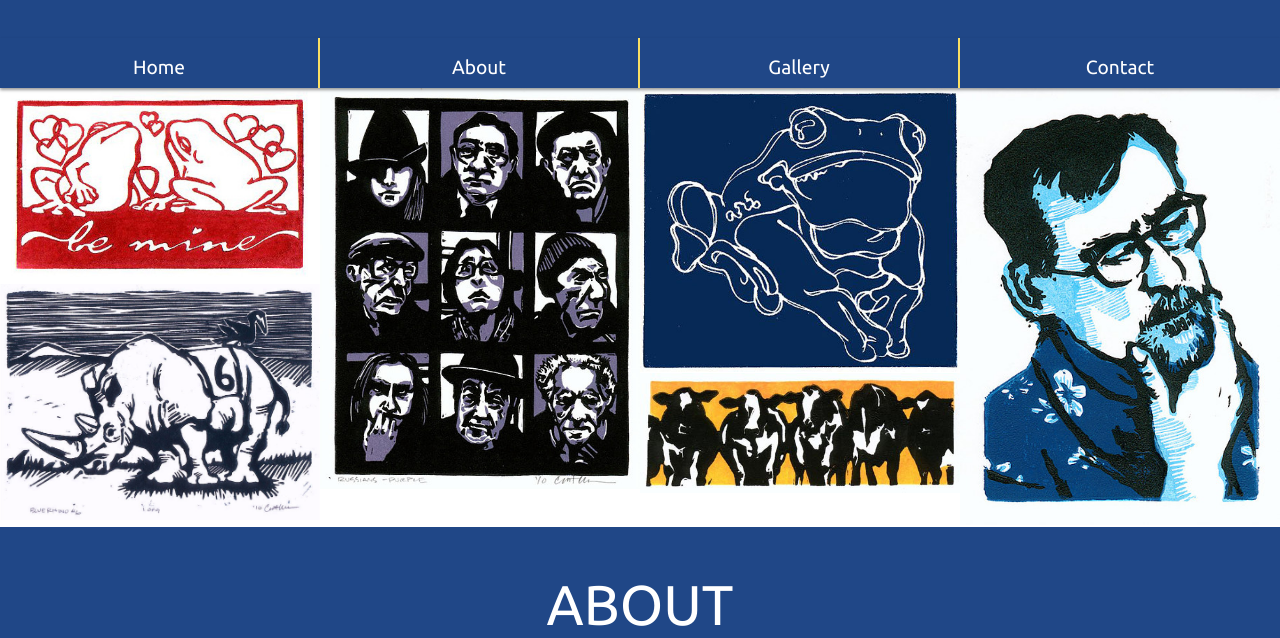
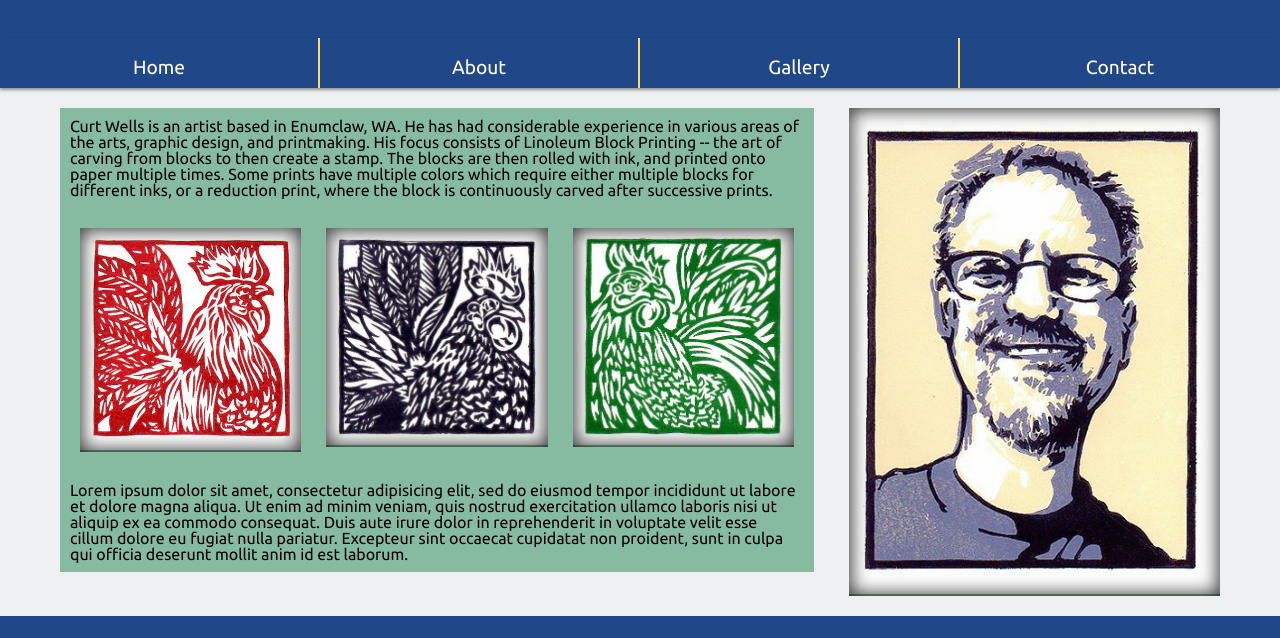
Before and after one commit to CSKingMartin/fantastic-goggles, a plain HTML site: page index.html in a window 1280 px wide. Shown: the part 162-800 px from the top of the page. Drawn offline with Linux system fonts and the light colour scheme.

Commit message:
constrict size of gallery, moved content around

```diff
--- a/index.html
+++ b/index.html
@@ -34,111 +34,9 @@
 			<li class="last"><a href="#contact">Contact</a></li>
 		</ul>
 
-		<div class="rhythm is-under-nav">
 
-			<div class="grid grid--header">
-				<div class="grid-sizer"></div>
+	<div class="rhythm is-under-nav">
 
-				<div class="grid-item">
-					<div class="reveal-block ">
-
-						<div class="reveal-block__content-dim">
-							<img src="images/valentines.jpg">
-						</div>
-
-						<div class="reveal-block__content-hide">
-							Love Frogs
-						</div>
-
-					</div>
-				</div>
-
-				<div class="grid-item">
-					<div class="reveal-block ">
-
-						<div class="reveal-block__content-dim">
-							<img src="images/russians.jpg">
-						</div>
-
-						<div class="reveal-block__content-hide">
-							Russians
-						</div>
-
-					</div>
-				</div>
-
-
-				<div class="grid-item">
-					<div class="reveal-block">
-
-						<div class="reveal-block__content-dim">
-							<img src="images/blueFrog.jpg">
-						</div>
-
-						<div class="reveal-block__content-hide">
-							Line Frog
-						</div>
-
-					</div>
-				</div>
-
-
-				<div class="grid-item">
-					<div class="reveal-block">
-
-						<div class="reveal-block__content-dim">
-							<img src="images/selfPortrait2.jpg">
-						</div>
-
-						<div class="reveal-block__content-hide">
-							Self Portrait, 3 Color Print
-						</div>
-
-					</div>
-				</div>
-
-
-				<div class="grid-item">
-					<div class="reveal-block">
-
-						<div class="reveal-block__content-dim">
-							<img src="images/rhinoJockey.jpg">
-						</div>
-
-						<div class="reveal-block__content-hide">
-							Blue Rhino no. 6
-						</div>
-
-					</div>
-				</div>
-
-				<div class="grid-item">
-					<div class="reveal-block">
-
-						<div class="reveal-block__content-dim">
-							<img src="images/cows.jpg">
-						</div>
-
-						<div class="reveal-block__content-hide">
-							Cow Line
-						</div>
-
-					</div>
-				</div>
-
-			</div>
-		</div>
-
-	<div class="rhythm">
-		<div class="header rhythm small" id="about">
-			<div class="header__logo">
-				ABOUT
-			</div>
-			<div class="header__sub">
-				CURT WELLS
-			</div>
-
-		</div>
 
 		<div class="content content--narrow">
 			<div class="rhythm">
@@ -149,18 +47,21 @@
 							Curt Wells is an artist based in Enumclaw, WA. He has had considerable experience in various areas of the arts, graphic design, and printmaking. His focus consists of Linoleum Block Printing -- the art of carving from blocks to then create a stamp. The blocks are then rolled with ink, and printed onto paper multiple times. Some prints have multiple colors which require either multiple blocks for different inks, or a reduction print, where the block is continuously carved after successive prints.
 							<br>
 						</div>
-						<!-- <div class="grid grid--body">
-							<div class="grid-sizer"></div>
-							<div class="grid-item">
+						<div class="layout-3wide">
+							<div class="card">
 								<img src="images/chickenSeries1.jpg">
+								<div class="shadow"></div>
 							</div>
-							<div class="grid-item">
+							<div class="card">
 								<img src="images/chickenSeries2.jpg">
+								<div class="shadow"></div>
 							</div>
-							<div class="grid-item">
+
+							<div class="card">
 								<img src="images/chickenSeries3.jpg">
+								<div class="shadow"></div>
 							</div>
-						</div> -->
+						</div>
 						<div class="card__content">
 							Lorem ipsum dolor sit amet, consectetur adipisicing elit, sed do eiusmod
 							tempor incididunt ut labore et dolore magna aliqua. Ut enim ad minim veniam,
@@ -175,7 +76,7 @@
 					<div class="card">
 
 						<img src="images/selfPortrait.jpg">
-
+						<div class="shadow"></div>
 					</div>
 				</div>
 
@@ -187,13 +88,10 @@
 			<div class="header__logo">
 				GALLERY
 			</div>
-			<div class="header__sub">
-				HOVER AND CLICK AN IMAGE TO VIEW MORE
-			</div>
 
 		</div>
 
-		<div class="content-main rhythm">
+		<div class="content content--narrow rhythm">
 
 			<div class="grid grid--body">
 				<div class="grid-sizer"></div>
--- a/main.css
+++ b/main.css
@@ -76,14 +76,17 @@ h5 {
 
 .card {
   position: relative;
+  background: #86baa1;
   height: 100%;
-  min-height: 18.75em;
   overflow: hidden; }
   .card .card__content {
     padding: 10px;
     color: black; }
   .card p {
     padding: 10px; }
+  .card img {
+    width: 100%;
+    position: relative; }
   .card .card__title {
     width: 100%;
     position: absolute;
@@ -270,10 +273,9 @@ ul.navbar {
   .content.content--main {
     margin-top: 200px; }
   .content.content--narrow {
-    max-width: 64em;
+    max-width: 1240px;
     margin: 0 auto;
-    padding: 0 1.25em;
-    background: #eef0f2; }
+    padding: 0 1.25em; }
 
 .is-under-nav {
   padding-top: 50px; }
@@ -308,15 +310,36 @@ ul.navbar {
     .layout-frame-wrapper > * + * {
       margin-left: 4%; } }
 
+.layout-3wide {
+  overflow: hidden;
+  width: 100%;
+  padding: 20px; }
+  @media (min-width: 1000px) {
+    .layout-3wide > * {
+      float: left;
+      margin-top: 0em; }
+      .layout-3wide > *:nth-child(1) {
+        width: 31%; }
+      .layout-3wide > *:nth-child(2) {
+        width: 31%; }
+      .layout-3wide > *:nth-child(3) {
+        width: 31%; }
+    .layout-3wide > * + * {
+      margin-left: 3.5%; } }
+
 .layout-sidebyside {
   overflow: hidden;
   width: 100%;
   min-width: 100px;
-  min-height: 18.75em; }
+  min-height: 18.75em;
+  padding: 20px; }
   @media (min-width: 1000px) {
     .layout-sidebyside > * {
       float: left;
-      margin-top: 0em;
-      width: 48%; }
+      margin-top: 0em; }
+      .layout-sidebyside > *:nth-child(1) {
+        width: 65%; }
+      .layout-sidebyside > *:nth-child(2) {
+        width: 32%; }
     .layout-sidebyside > * + * {
-      margin-left: 4%; } }
+      margin-left: 3%; } }
```
